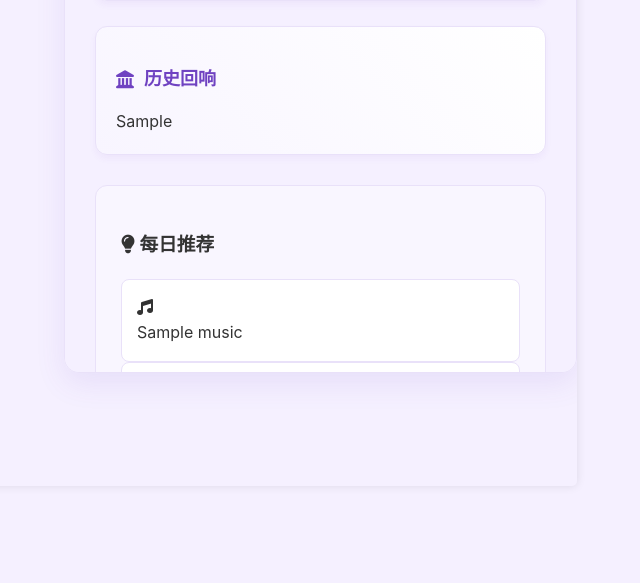
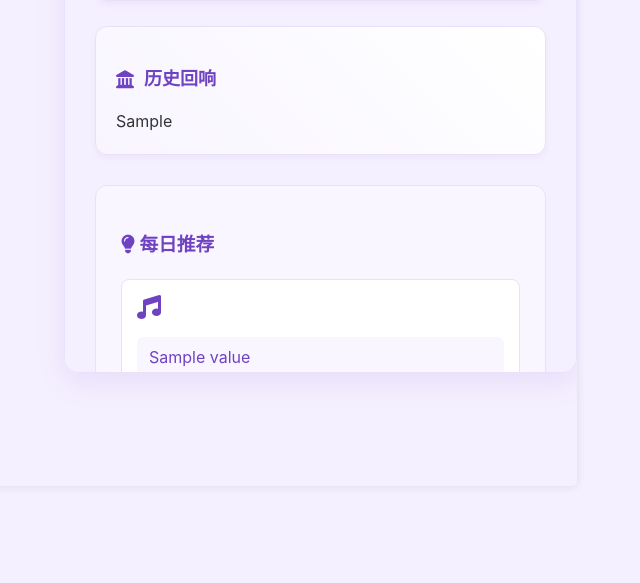
Before and after one commit to c0ffee-milk/Inksoul, a Flask app: template templates/diary_detail.html in a window 1280 px wide. Shown: the part 1367-1950 px from the top of the page, without its empty margins (575-1215 px from the left). Run offline with Flask 3, Linux system fonts and the light colour scheme; tables that the repository leaves empty hold one stand-in row (values such as "Sample post"); the template is opened without the code that fills it: values that come from a table or form of the project are taken from there, most other values are stand-ins (such as "Sample title", 1, 10 or a date in 2020); some libraries are stand-ins or nearby versions.

Commit message:
日报美化

```diff
--- a/static/css/analysis.css
+++ b/static/css/analysis.css
@@ -127,3 +127,32 @@
     0% { transform: rotate(0deg); }
     100% { transform: rotate(360deg); }
 }
+
+/* 美化推荐卡片图标 */
+.recommend-card i {
+    font-size: 24px;
+    color: #6f42c1;
+    margin-bottom: 10px;
+}
+
+/* 美化推荐内容 */
+.recommend-content p {
+    margin: 8px 0;
+    padding: 8px 12px;
+    border-radius: 6px;
+    background-color: #f9f6ff;
+    transition: background-color 0.3s ease;
+    color: #6f42c1;
+    font-size: 16px;
+}
+
+.recommend-content p:hover {
+    background-color: #e9e1f9;
+}
+
+/* 推荐网格布局 */
+.recommend-grid {
+    display: grid;
+    grid-template-columns: repeat(auto-fit, minmax(250px, 1fr));
+    gap: 20px;
+}
--- a/templates/diary_detail.html
+++ b/templates/diary_detail.html
@@ -99,19 +99,34 @@
             </div>
 
             <!-- 推荐区 -->
+            <!-- 推荐区 -->
 <div class="recommendation-section">
-                <h3><i class="fas fa-lightbulb"></i> 每日推荐</h3>
+   <h3 style="color: #6f42c1;"><i class="fas fa-lightbulb"></i> 每日推荐</h3>
+
+
     <div class="recommend-grid">
         <div class="recommend-card music">
             <i class="fas fa-music"></i>
             <div class="recommend-content">
-                            {{ analysis.immediate_suggestion.music|default("暂无音乐推荐") }}
+                {% if analysis.immediate_suggestion.music %}
+                    {% for key, value in analysis.immediate_suggestion.music.items() %}
+                        <p>{{ value }}</p>
+                    {% endfor %}
+                {% else %}
+                    <p>暂无音乐推荐</p>
+                {% endif %}
             </div>
         </div>
         <div class="recommend-book recommend-card">
             <i class="fas fa-book-open"></i>
             <div class="recommend-content">
-                            {{ analysis.immediate_suggestion.book|default("暂无书籍推荐") }}
+                {% if analysis.immediate_suggestion.book %}
+                    {% for key, value in analysis.immediate_suggestion.book.items() %}
+                        <p>{{ value }}</p>
+                    {% endfor %}
+                {% else %}
+                    <p>暂无书籍推荐</p>
+                {% endif %}
             </div>
         </div>
     </div>
```
Lines whose indentation alone changed are shown as unchanged.
